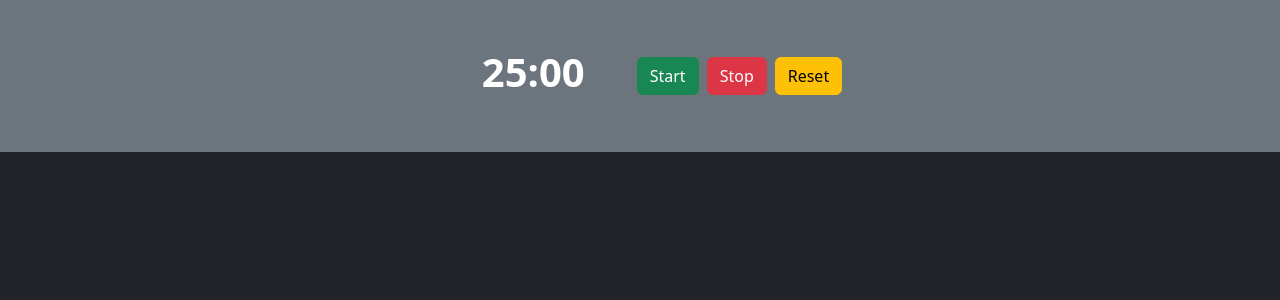
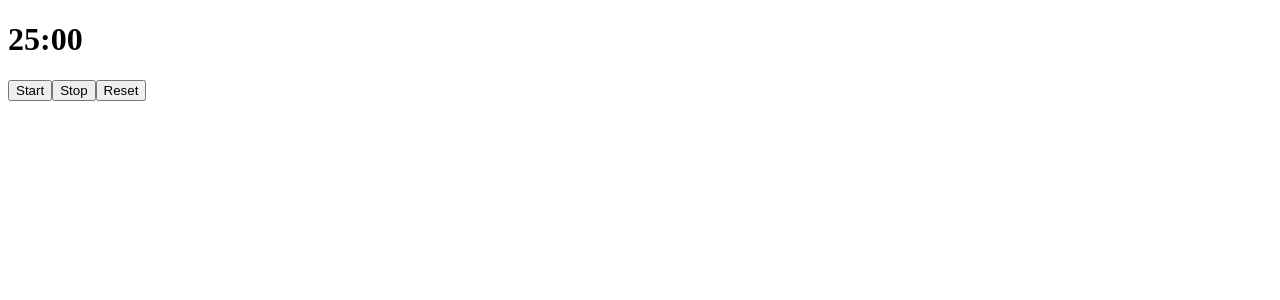
Before and after one commit to ominestre/pomo, a React app: page / in a window 1280 px wide. Shown: the top 300 px of the page. Built offline with nearby package versions, Linux system fonts and the light colour scheme.

Commit message:
Renames root SCSS file to index to match others

```diff
--- a/src/index.tsx
+++ b/src/index.tsx
@@ -2,7 +2,7 @@ import React from 'react';
 import { Provider } from 'react-redux';
 import ReactDOM from 'react-dom/client';
 import { store } from './state/store';
-import './style.scss';
+import './index.scss';
 
 import App from './App';
 
--- a/src/style.scss
+++ /dev/null
@@ -1 +0,0 @@
-@import "../node_modules/bootstrap/scss/bootstrap";
```
Also changed, not shown: src/index.scss (added).
